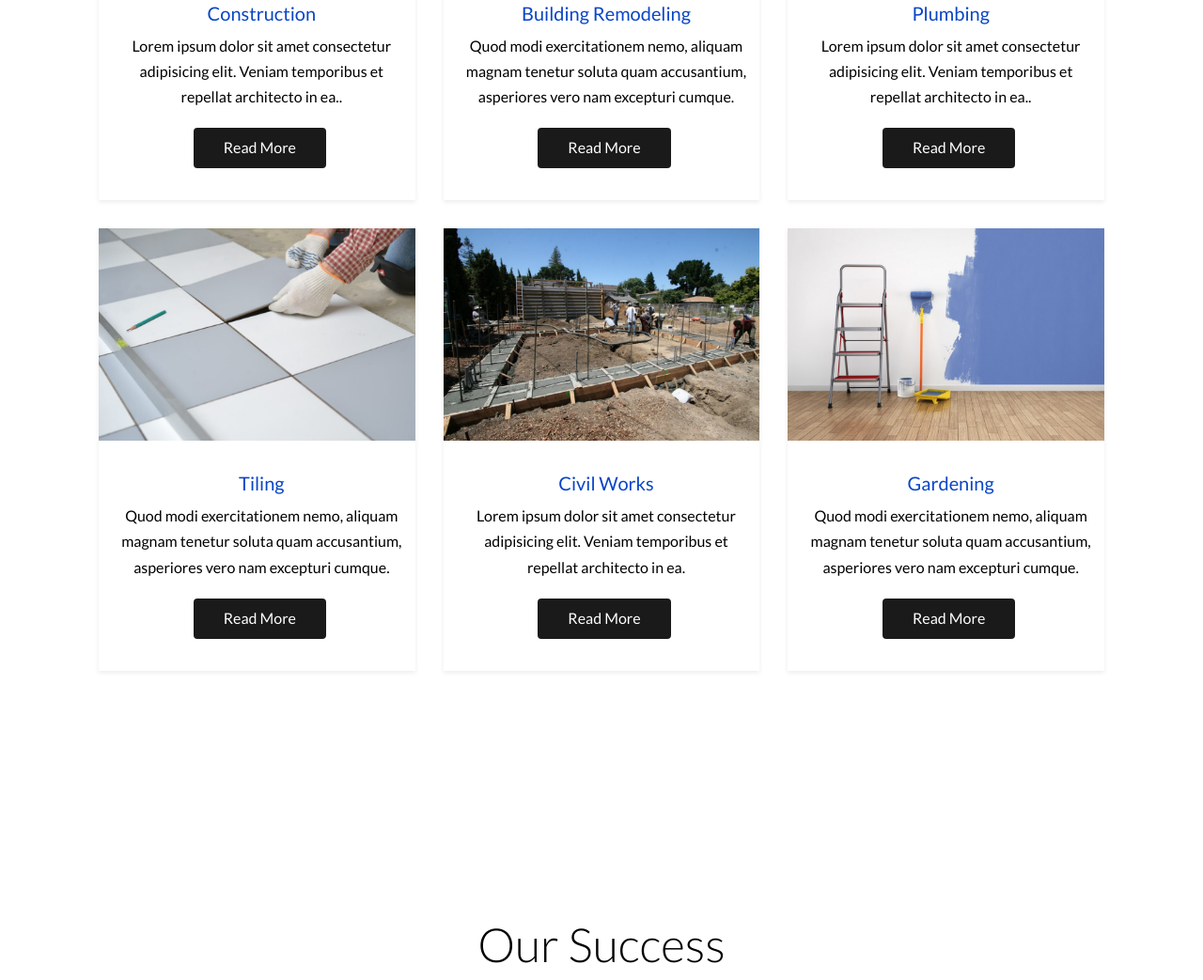
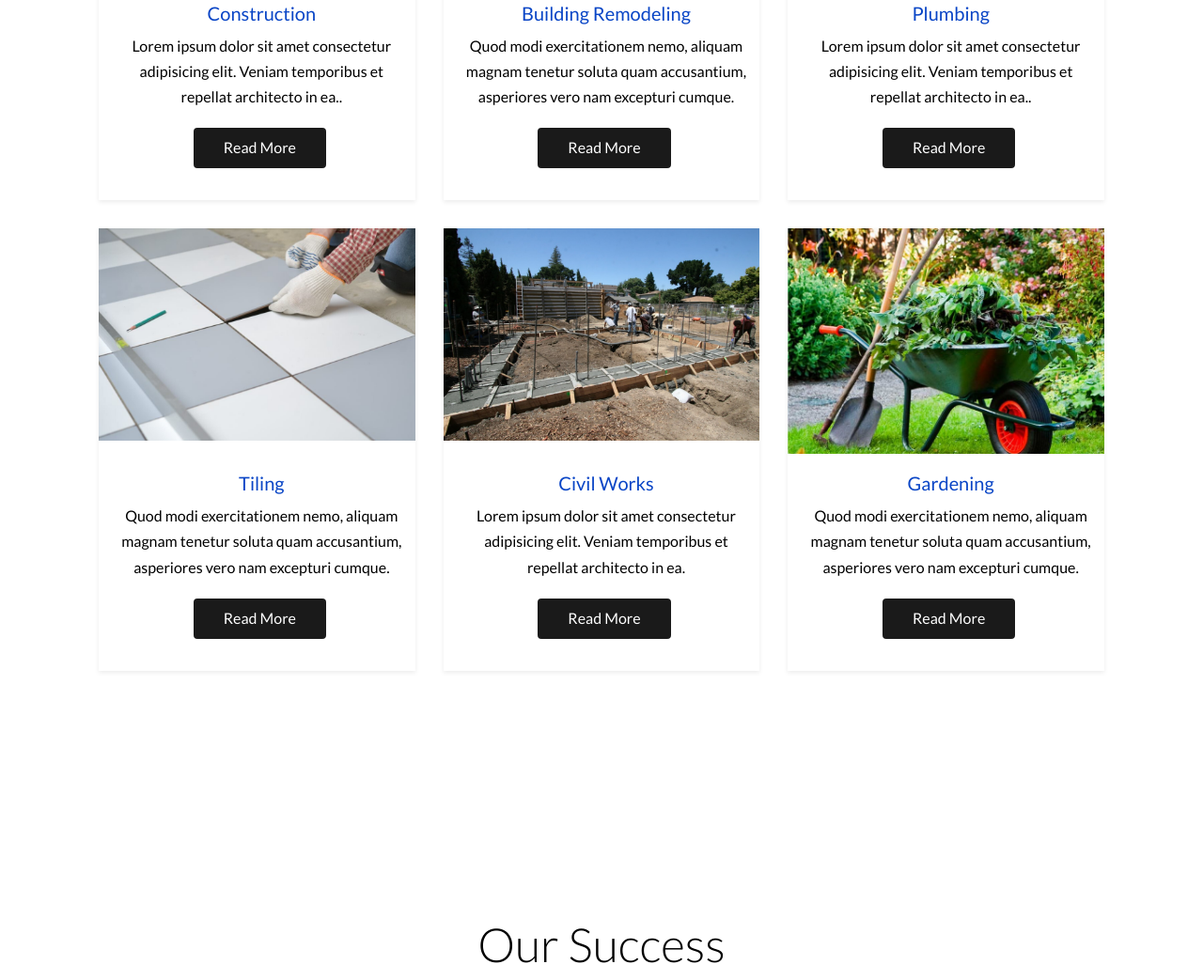
Before and after one commit to Portia-arch/Ngobese_Holdings, a plain HTML site: page index.html in a window 1280 px wide. Shown: the part 2851-3894 px from the top of the page at 94% size. Drawn offline with Linux system fonts and the light colour scheme; files whose address does not match are found by name.

Commit message:
Recent changes

```diff
--- a/index.html
+++ b/index.html
@@ -6,6 +6,7 @@
 	<meta http-equiv="X-UA-Compatible" content="IE=edge">
 	<title>Ngobese Holdings</title>
 	<meta name="viewport" content="width=device-width, initial-scale=1">
+	<link rel="shortcut icon" href="images/Logo.png">
 
   	<!-- Facebook and Twitter integration -->
 	<meta property="og:title" content=""/>
@@ -251,7 +252,7 @@
 					</a>
 				</div>
 					<div class="col-lg-4 col-md-4 col-sm-6">
-						<a href="images/foundation.png" class="fh5co-card-item image-popup">
+						<a href="images/plumbing.png" class="fh5co-card-item image-popup">
 							<figure>
 								<div class="overlay"><i class="ti-plus"></i></div>
 								<img src="images/plumbing.png" alt="Image" class="img-responsive">
@@ -264,7 +265,7 @@
 						</a>
 					</div>
 				<div class="col-lg-4 col-md-4 col-sm-6">
-					<a href="images/plumbing.png" class="fh5co-card-item image-popup">
+					<a href="images/tiling.png" class="fh5co-card-item image-popup">
 						<figure>
 							<div class="overlay"><i class="ti-plus"></i></div>
 							<img src="images/tiling.png" alt="Image" class="img-responsive">
@@ -278,7 +279,7 @@
 				</div>
 
 				<div class="col-lg-4 col-md-4 col-sm-6">
-					<a href="images/tiling.png" class="fh5co-card-item image-popup">
+					<a href="images/foundation.png" class="fh5co-card-item image-popup">
 						<figure>
 							<div class="overlay"><i class="ti-plus"></i></div>
 							<img src="images/foundation.png" alt="Image" class="img-responsive">
@@ -292,10 +293,10 @@
 				</div>
 
 				<div class="col-lg-4 col-md-4 col-sm-6">
-					<a href="images/painting.png" class="fh5co-card-item image-popup">
+					<a href="images/garden-services-in-south-africa.jpg" class="fh5co-card-item image-popup">
 						<figure>
 							<div class="overlay"><i class="ti-plus"></i></div>
-							<img src="images/painting.png" alt="Image" class="img-responsive">
+							<img src="images/garden-services-in-south-africa.jpg" alt="Image" class="img-responsive">
 						</figure>
 						<div class="fh5co-text">
 							<h2>Gardening</h2>
```
Also changed, not shown: images/garden-services-in-south-africa.jpg (added), 1 other file.
